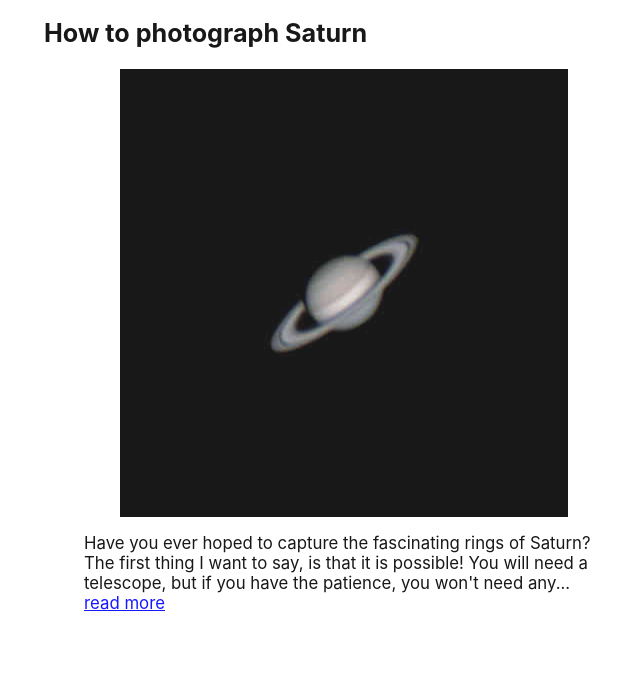
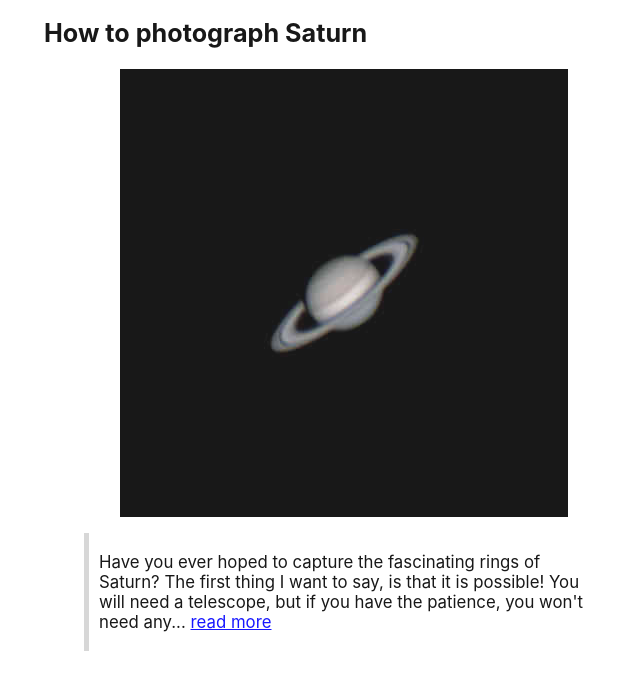
Before and after one commit to rcbcodes/rcbcodes.github.io, a plain HTML site: page website/astrophotography/index.html in a window 1280 px wide. Shown: the part 436-1114 px from the top of the page, without its empty margins (296-936 px from the left). Before the commit the page ends 1076 px from the top, so only its background shows below. Drawn offline with Linux system fonts and the light colour scheme.

Commit message:
Update style.css

```diff
--- a/website/style.css
+++ b/website/style.css
@@ -24,3 +24,10 @@ img{
    margin-right: auto;
    max-width: 100%;
 }
+blockquote{
+   padding: 2px;
+   padding-left: 10px;
+   border: 0px solid;
+   border-color: lightgray;
+   border-left-width: 5px;
+}
```
